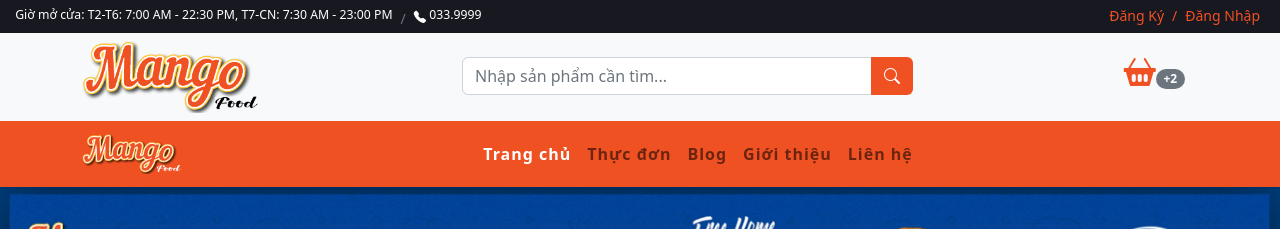
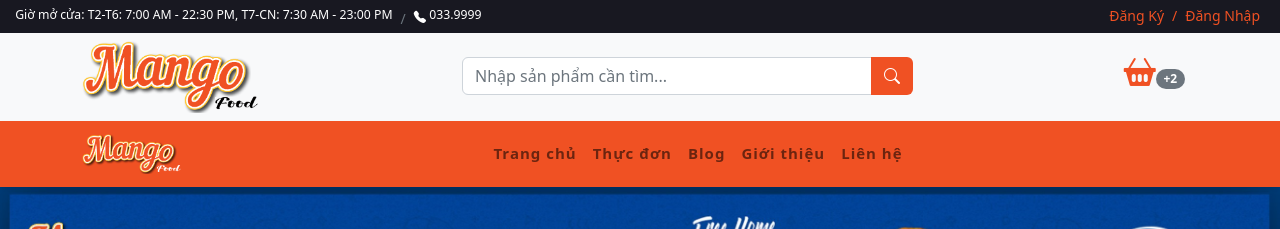
Before and after one commit to gnoud-it/fe-project-group1, a React (Create React App) app: page / in a window 1280 px wide. Shown: the top 229 px of the page. Built offline with nearby package versions, Linux system fonts and the light colour scheme.

Commit message:
Hai Duong

```diff
--- a/src/containers/Header.js
+++ b/src/containers/Header.js
@@ -2,7 +2,7 @@ import React from "react";
 import { NavLink } from "react-router-dom";
 import logo from "../images/logo.png";
 import logo_nav from "../images/logo-nav.png";
-
+import "../App.css";
 const Header = () => {
    return (
       <div>
@@ -70,7 +70,7 @@ const Header = () => {
 
          <div id="header" className="bg-light">
             <div className="container-fluid">
-               <div className="container">
+               <div className="container ">
                   <div className="row d-md-flex d-lg-flex mb-2">
                      <div className=" col-12 col-lg-4 col-md-5 mt-2 text-lg-start text-center">
                         <NavLink to={"/trang-chu"}>
@@ -113,7 +113,7 @@ const Header = () => {
                   className="navbar navbar-expand-lg navbar bg-index shadow-sm"
                   style={{ letterSpacing: 1 }}
                >
-                  <div className="container">
+                  <div className="container" style={{ fontSize: "15px" }}>
                      <NavLink className="navbar-brand" to={"/trang-chu"}>
                         <img
                            src={logo_nav}
@@ -140,29 +140,29 @@ const Header = () => {
                         <ul className="navbar-nav fw-semibold">
                            <li className="nav-item active">
                               <NavLink
-                                 className="nav-link text-white"
+                                 className="nav-link  "
                                  aria-current="page"
                                  to={"/trang-chu"}
                               >
                                  Trang chủ
                               </NavLink>
                            </li>
-                           <li className="nav-item">
+                           <li className="nav-item active">
                               <NavLink className="nav-link" to={"/thuc-don"}>
                                  Thực đơn
                               </NavLink>
                            </li>
-                           <li className="nav-item">
+                           <li className="nav-item active">
                               <NavLink className="nav-link" to={"/blog"}>
                                  Blog
                               </NavLink>
                            </li>
-                           <li className="nav-item">
+                           <li className="nav-item active">
                               <NavLink className="nav-link" to={"/gioi-thieu"}>
                                  Giới thiệu
                               </NavLink>
                            </li>
-                           <li className="nav-item">
+                           <li className="nav-item active">
                               <NavLink className="nav-link" to={"/lien-he"}>
                                  Liên hệ
                               </NavLink>
```
